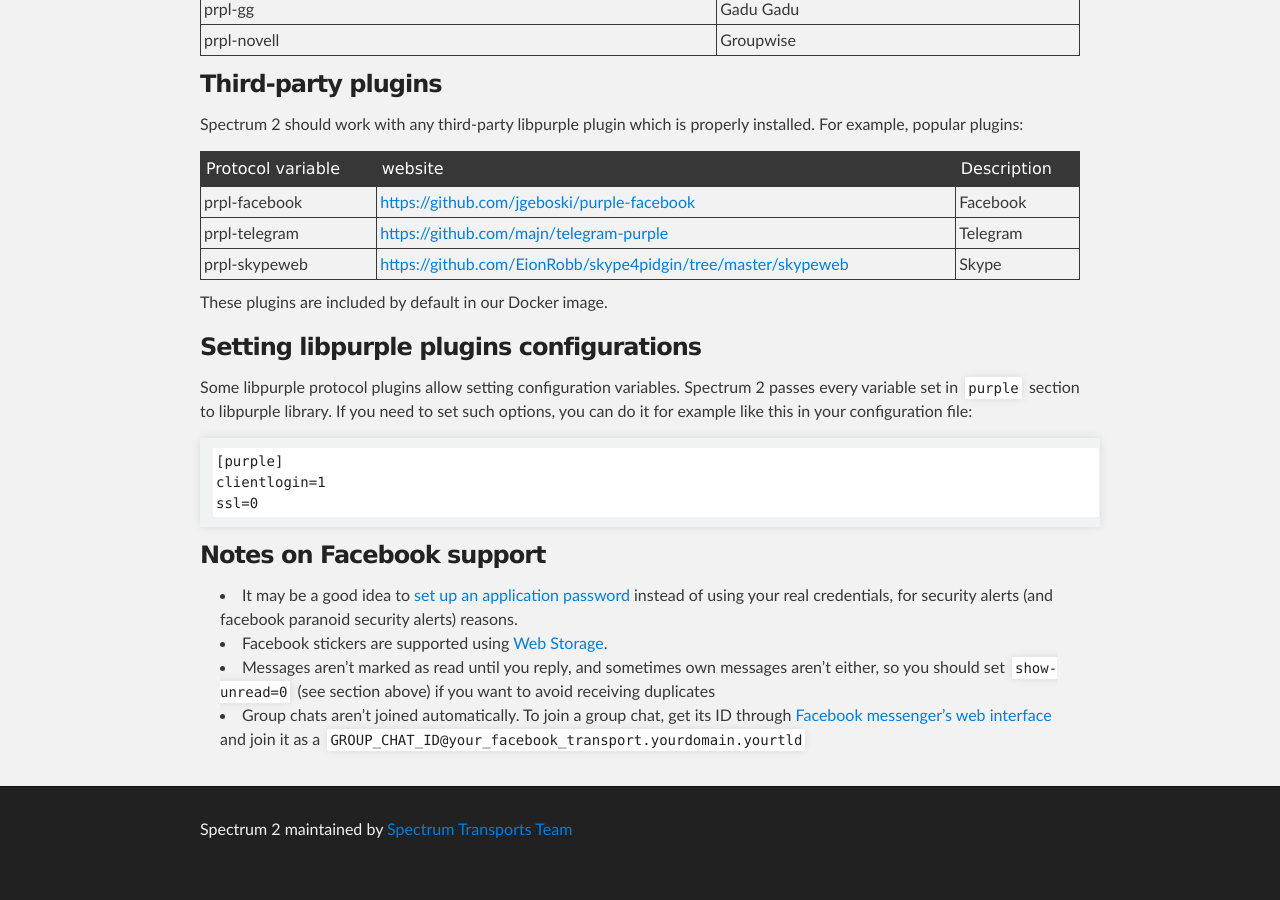
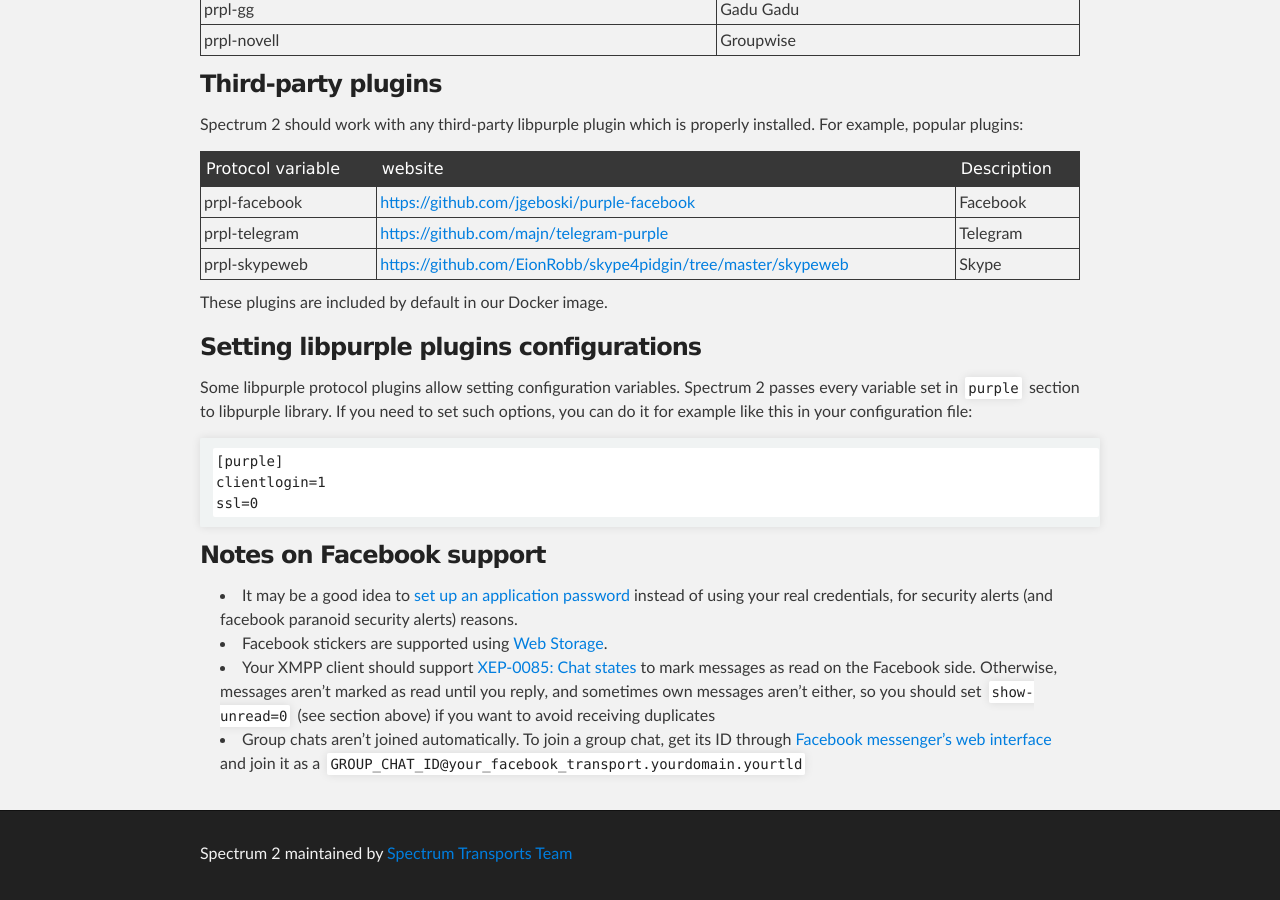
Before and after one commit to SpectrumIM/spectrum2, a Jekyll site: the page built from documentation/backends/libpurple.md, in a window 1280 px wide and 900 px high, scrolled down 731 px. Built offline with Jekyll 4.4.1, drawn with Linux system fonts in a browser that asks for light colours; before the commit the page ends 1607 px from its top, so only the background shows below that.

Commit message:
Update libpurple.md

```diff
--- a/documentation/backends/libpurple.md
+++ b/documentation/backends/libpurple.md
@@ -51,5 +51,5 @@
 
 - It may be a good idea to [set up an application password](https://www.facebook.com/help/249378535085386/) instead of using your real credentials, for security alerts (and facebook paranoid security alerts) reasons.
 - Facebook stickers are supported using [Web Storage](../configuration/web_storage.html).
-- Messages aren't marked as read until you reply, and sometimes own messages aren't either, so you should set `show-unread=0` (see section above) if you want to avoid receiving duplicates
+- Your XMPP client should support [XEP-0085: Chat states](https://xmpp.org/extensions/xep-0085.html) to mark messages as read on the Facebook side. Otherwise, messages aren't marked as read until you reply, and sometimes own messages aren't either, so you should set `show-unread=0` (see section above) if you want to avoid receiving duplicates
 - Group chats aren't joined automatically. To join a group chat, get its ID through [Facebook messenger's web interface](https://www.messenger.com) and join it as a `GROUP_CHAT_ID@your_facebook_transport.yourdomain.yourtld`
```
